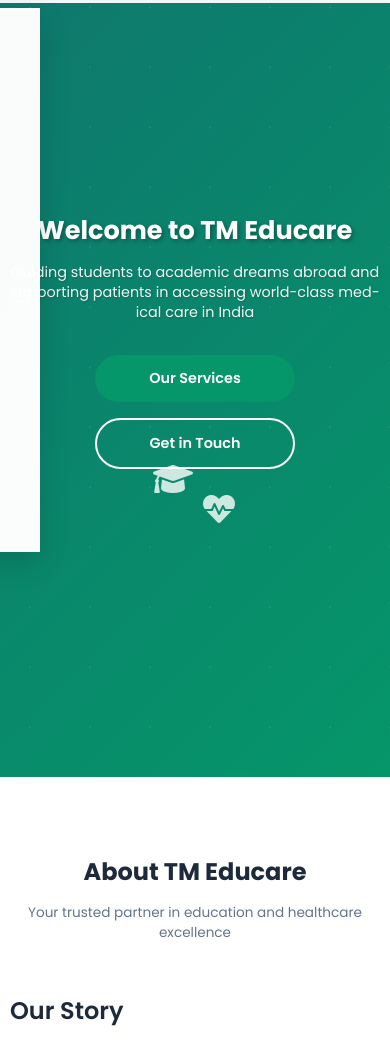
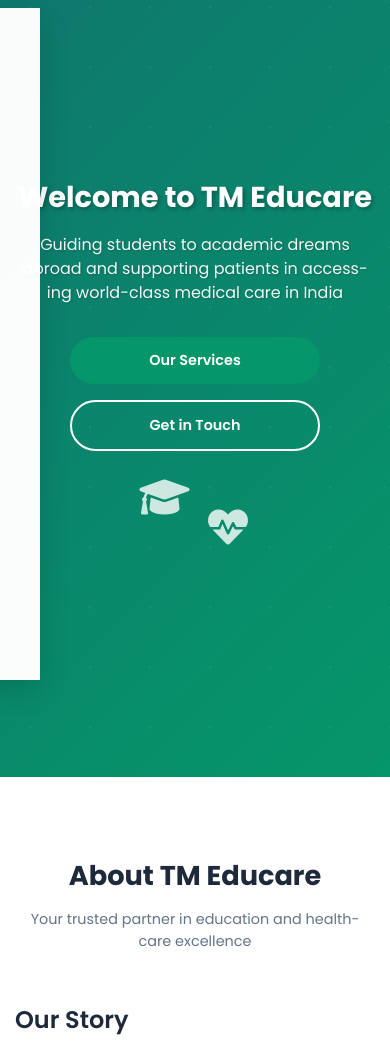
Before and after one commit to presi007/tm_educare, a plain HTML site: page index.html in a window 390 px wide. Shown: the part 67-1118 px from the top of the page. Drawn offline with Linux system fonts and the light colour scheme.

Commit message:
Add files via upload

```diff
--- a/styles.css
+++ b/styles.css
@@ -7,6 +7,7 @@
 
 html {
     overflow-x: hidden;
+    width: 100%;
 }
 
 body {
@@ -16,6 +17,30 @@ body {
     overflow-x: hidden;
     word-wrap: break-word;
     hyphens: auto;
+    width: 100%;
+    max-width: 100vw;
+}
+
+/* Prevent horizontal scrolling on all elements */
+* {
+    max-width: 100%;
+    overflow-wrap: break-word;
+    word-wrap: break-word;
+}
+
+/* Mobile-specific text handling */
+@media (max-width: 768px) {
+    h1, h2, h3, h4, h5, h6 {
+        word-wrap: break-word;
+        overflow-wrap: break-word;
+        hyphens: auto;
+    }
+
+    p, span, div {
+        word-wrap: break-word;
+        overflow-wrap: break-word;
+        hyphens: auto;
+    }
 }
 
 .container {
@@ -933,13 +958,18 @@ body {
 
 /* Responsive Design */
 @media (max-width: 768px) {
+    html {
+        overflow-x: hidden;
+    }
+
+    body {
+        overflow-x: hidden;
+        font-size: 14px;
+    }
+
     .container {
-        padding: 0 15px;
+        padding: 0 20px;
         max-width: 100%;
-        overflow-x: hidden;
-    }
-
-    body {
         overflow-x: hidden;
     }
 
@@ -949,6 +979,7 @@ body {
         right: 15px;
         padding: 2px;
         z-index: 1001;
+        scale: 0.9;
     }
 
     .lang-btn {
@@ -958,7 +989,7 @@ body {
     }
 
     .nav-container {
-        padding: 0 15px;
+        padding: 0 20px;
         max-width: 100%;
     }
 
@@ -997,57 +1028,66 @@ body {
     }
 
     .hero {
-        padding-top: 100px;
-        padding-bottom: 60px;
+        padding-top: 120px;
+        padding-bottom: 80px;
         min-height: 100vh;
         overflow: hidden;
+        display: flex;
+        align-items: center;
     }
 
     .hero-container {
         grid-template-columns: 1fr;
         text-align: center;
-        gap: 2rem;
+        gap: 3rem;
         min-height: auto;
-        padding: 1rem 0;
+        padding: 2rem 0;
         max-width: 100%;
+        width: 100%;
     }
 
     .hero-content {
-        padding-right: 0;
-        padding-left: 0;
+        padding: 0;
         order: 1;
         max-width: 100%;
+        width: 100%;
     }
 
     .hero-image {
-        padding-left: 0;
+        padding: 0;
         order: 2;
         max-width: 100%;
+        width: 100%;
     }
 
     .hero-title {
-        font-size: 2rem;
-        line-height: 1.2;
-        margin-bottom: 1rem;
+        font-size: 2.2rem;
+        line-height: 1.3;
+        margin-bottom: 1.5rem;
         word-wrap: break-word;
         hyphens: auto;
-        padding: 0 10px;
+        padding: 0 20px;
+        max-width: 100%;
+        overflow-wrap: break-word;
     }
 
     .hero-subtitle {
-        font-size: 1rem;
-        margin-bottom: 2rem;
-        padding: 0 15px;
-        line-height: 1.5;
+        font-size: 1.1rem;
+        margin-bottom: 2.5rem;
+        padding: 0 20px;
+        line-height: 1.6;
         word-wrap: break-word;
         hyphens: auto;
+        max-width: 100%;
+        overflow-wrap: break-word;
     }
 
     .hero-graphic {
-        font-size: 2.5rem;
-        gap: 1rem;
+        font-size: 3rem;
+        gap: 1.5rem;
         flex-wrap: wrap;
         justify-content: center;
+        margin: 2rem 0;
     }
 
     .hero-buttons {
@@ -1056,13 +1096,16 @@ body {
         align-items: center;
         gap: 1rem;
         padding: 0 20px;
+        width: 100%;
     }
 
     .btn {
         width: 100%;
-        max-width: 250px;
+        max-width: 280px;
         text-align: center;
         word-wrap: break-word;
+        padding: 14px 24px;
+        font-size: 1rem;
     }
 
     .about {
@@ -1158,87 +1201,113 @@ body {
     }
 
     .section-header {
-        padding: 0 15px;
-        margin-bottom: 2rem;
+        padding: 0 20px;
+        margin-bottom: 3rem;
+        text-align: center;
     }
 
     .section-header h2 {
-        font-size: 1.8rem;
+        font-size: 2rem;
         line-height: 1.3;
         word-wrap: break-word;
         hyphens: auto;
-        margin-bottom: 1rem;
+        margin-bottom: 1.5rem;
+        overflow-wrap: break-word;
     }
 
     .section-header p {
-        font-size: 0.95rem;
-        padding: 0 10px;
+        font-size: 1rem;
+        padding: 0;
         line-height: 1.6;
         word-wrap: break-word;
         hyphens: auto;
+        overflow-wrap: break-word;
+        max-width: 100%;
     }
 }
 
 @media (max-width: 480px) {
+    html {
+        overflow-x: hidden;
+    }
+
+    body {
+        font-size: 13px;
+        overflow-x: hidden;
+    }
+
     .container {
-        padding: 0 10px;
+        padding: 0 15px;
         max-width: 100%;
+        overflow-x: hidden;
     }
 
     .nav-container {
-        padding: 0 10px;
+        padding: 0 15px;
         max-width: 100%;
     }
 
     .hero {
         min-height: 100vh;
-        padding-top: 90px;
+        padding-top: 100px;
+        padding-bottom: 60px;
     }
 
     .hero-container {
-        padding: 0.5rem 0;
-        gap: 1.5rem;
+        padding: 1rem 0;
+        gap: 2rem;
+        width: 100%;
     }
 
     .hero-title {
-        font-size: 1.6rem;
-        line-height: 1.2;
-        padding: 0 5px;
+        font-size: 1.8rem;
+        line-height: 1.3;
+        padding: 0 15px;
         word-wrap: break-word;
         hyphens: auto;
+        overflow-wrap: break-word;
+        margin-bottom: 1rem;
     }
 
     .hero-subtitle {
-        font-size: 0.9rem;
-        padding: 0 10px;
-        line-height: 1.4;
-        word-wrap: break-word;
-        hyphens: auto;
-    }
-
-    .hero-graphic {
-        font-size: 2rem;
-        gap: 0.5rem;
-    }
-
-    .section-header {
-        padding: 0 10px;
-        margin-bottom: 1.5rem;
-    }
-
-    .section-header h2 {
-        font-size: 1.5rem;
-        line-height: 1.2;
-        word-wrap: break-word;
-        hyphens: auto;
-    }
-
-    .section-header p {
-        font-size: 0.85rem;
-        padding: 0 5px;
+        font-size: 1rem;
+        padding: 0 15px;
         line-height: 1.5;
         word-wrap: break-word;
         hyphens: auto;
+        overflow-wrap: break-word;
+        margin-bottom: 2rem;
+    }
+
+    .hero-graphic {
+        font-size: 2.5rem;
+        gap: 1rem;
+        margin: 1.5rem 0;
+    }
+
+    .section-header {
+        padding: 0 15px;
+        margin-bottom: 2rem;
+        text-align: center;
+    }
+
+    .section-header h2 {
+        font-size: 1.7rem;
+        line-height: 1.3;
+        word-wrap: break-word;
+        hyphens: auto;
+        overflow-wrap: break-word;
+        margin-bottom: 1rem;
+    }
+
+    .section-header p {
+        font-size: 0.9rem;
+        padding: 0;
+        line-height: 1.5;
+        word-wrap: break-word;
+        hyphens: auto;
+        overflow-wrap: break-word;
+        max-width: 100%;
     }
 
     .service-card,
@@ -1250,16 +1319,22 @@ body {
         padding: 12px 20px;
         font-size: 0.9rem;
         width: 100%;
-        max-width: 200px;
+        max-width: 250px;
         word-wrap: break-word;
-        white-space: nowrap;
-        overflow: hidden;
-        text-overflow: ellipsis;
+        white-space: normal;
+        overflow: visible;
+        text-align: center;
+        display: block;
+        margin: 0 auto;
     }
 
     .hero-buttons {
         padding: 0 15px;
         width: 100%;
+        display: flex;
+        flex-direction: column;
+        align-items: center;
+        gap: 1rem;
     }
 
     .stats-grid {
@@ -1281,9 +1356,10 @@ body {
     }
 
     .language-toggle {
-        top: 10px;
-        right: 10px;
+        top: 12px;
+        right: 12px;
         padding: 2px;
+        scale: 0.85;
     }
 
     .lang-btn {
@@ -1293,17 +1369,29 @@ body {
     }
 
     .hamburger {
-        margin-right: 50px;
+        margin-right: 55px;
     }
 
     .nav-menu {
         top: 75px;
         padding: 1.5rem 0;
+        width: 100%;
+        left: -100%;
+    }
+
+    .nav-menu.active {
+        left: 0;
     }
 
     .nav-link {
         font-size: 1rem;
         padding: 0.8rem 0;
+        display: block;
+        width: 100%;
+    }
+
+    .nav-logo h2 {
+        font-size: 1.3rem;
     }
 
     .about-text h3 {
```
